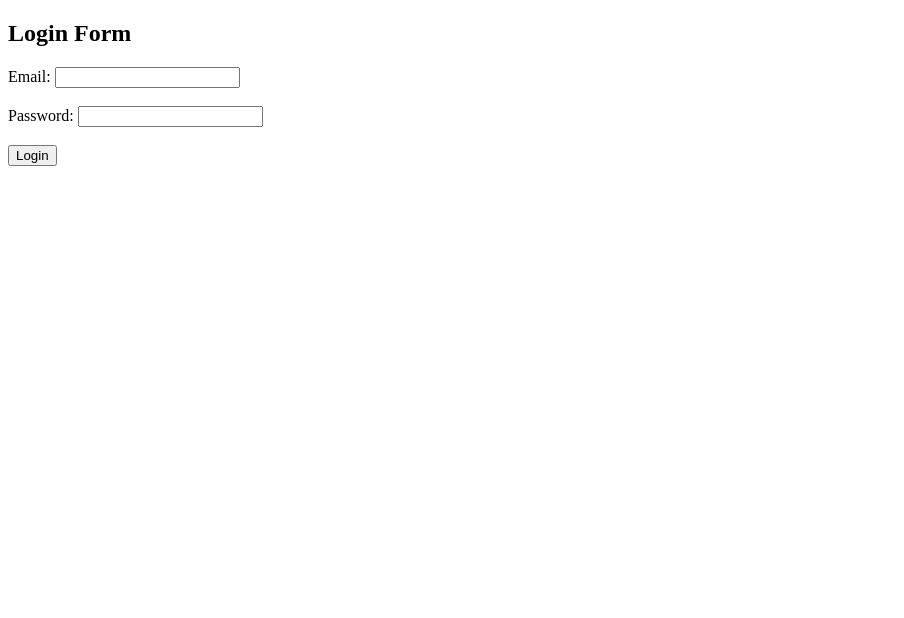
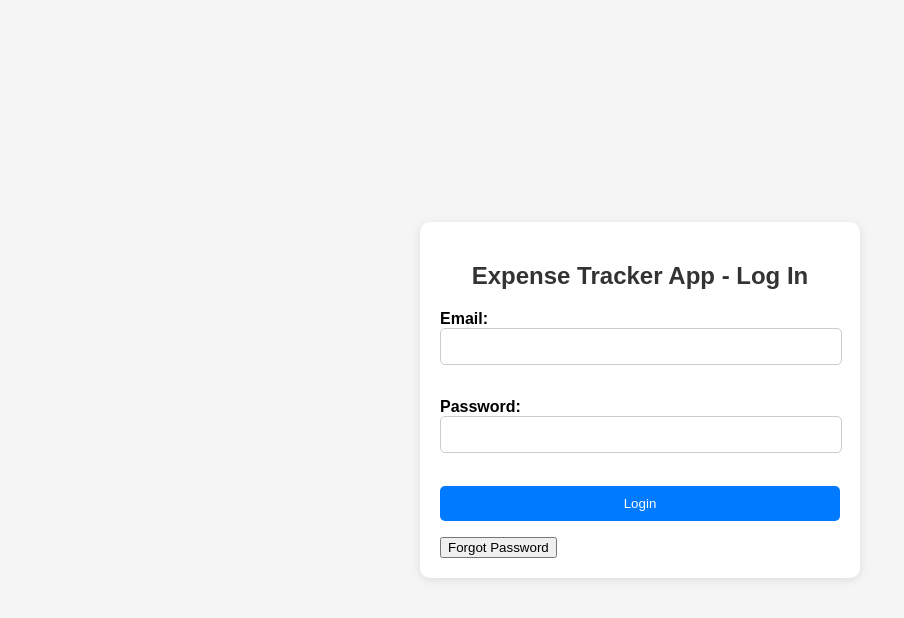
Before and after one commit to pushkartiwari30/Expense-Tracker---Node.js-Project, a website: page login.html in a window 1280 px wide. Shown: the whole page, without its empty margins (0-904 px from the left). Drawn offline with nearby package versions, Linux system fonts and the light colour scheme.

Commit message:
forgotpassword frontend | T14.1

```diff
--- a/app.js
+++ b/app.js
@@ -17,6 +17,7 @@ const expenseRoutes = require('./routes/expenseR');
 const incomeRoutes = require('./routes/incomeR');
 const purchaseRoutes = require('./routes/purchaseR');
 const premiumRoutes = require('./routes/premiumR');
+const forgotPasswordRoutes = require('./routes/passwordR');
 
 app.use(cors());
 app.use(bodyParser.json({ extended: false }));
@@ -27,6 +28,7 @@ app.use('/expense',expenseRoutes);
 app.use('/income',incomeRoutes);
 app.use('/purchase',purchaseRoutes);
 app.use('/premium', premiumRoutes);
+app.use('/password', forgotPasswordRoutes);
 
 //tables relationship
 User.hasMany(Expense);  // one to many
--- /dev/null
+++ b/controllers/passwordC.js
@@ -0,0 +1,5 @@
+exports.forgotPassword = (req,res)=>{
+console.log(req.body);
+console.log("contoller file running");
+res.status(200).json('OK');
+}
--- a/dom-login.js
+++ b/dom-login.js
@@ -1,6 +1,10 @@
 const email = document.getElementById('email');
 const password = document.getElementById('password');
 const errorElement = document.getElementById("error-message");
+const forgotPasswordButton = document.getElementById("forgot-password");
+const forgotPasswordFormDiv = document.getElementById("forgot-password-div");
+
+
 
 loginForm.addEventListener('submit', (event) => {
     event.preventDefault();
@@ -15,13 +19,13 @@ loginForm.addEventListener('submit', (event) => {
         .then((res) => {
             console.log(res.data.message);
             console.log(res.data.token);
-            localStorage.setItem('token', res.data.token )
+            localStorage.setItem('token', res.data.token)
             alert(res.data.message);
 
             loginForm.reset();
 
             // Redircting to Add Expense Page
-            if(res.data.message =='Logged in Sucessfully'){
+            if (res.data.message == 'Logged in Sucessfully') {
                 window.location.href = 'expense.html';
             }
 
@@ -34,3 +38,26 @@ loginForm.addEventListener('submit', (event) => {
         })
 
 })
+
+forgotPasswordButton.addEventListener('click', () => {
+    if (forgotPasswordFormDiv.style.display === "none") {
+        forgotPasswordFormDiv.style.display = "block";
+        const forgotPasswordForm = document.getElementById("forgot-password-form");
+        forgotPasswordForm.addEventListener('submit', (e) => {
+            e.preventDefault();
+            forgotPasswordEmail = document.getElementById("forgot-password-email");
+            const userEmail = { email: forgotPasswordEmail.value };
+            console.log(userEmail);
+            axios.post("http://localhost:3000/password/forgotpassword", userEmail)
+                .then(res => {
+                    console.log("req sent");
+                    console.log(res);
+                })
+                .catch(err => {
+                    console.log(err)
+                })
+        });
+    } else {
+        forgotPasswordFormDiv.style.display = "none";
+    }
+});
--- a/login.html
+++ b/login.html
@@ -1,12 +1,16 @@
 <!DOCTYPE html>
 <html lang="en">
+
 <head>
   <meta charset="UTF-8">
   <meta name="viewport" content="width=device-width, initial-scale=1.0">
-    <title>Login Form</title>
+  <title>Expense Tracker App - Log In</title>
+  <link rel="stylesheet" type="text/css" href="style\login.css">
 </head>
+
 <body>
-    <h2>Login Form</h2>
+  <div class="login-container">
+    <h2>Expense Tracker App - Log In</h2>
     <form action="user/login" method="POST" id="loginForm">
       <label for="email">Email:</label>
       <input type="email" id="email" name="email" required><br><br>
@@ -17,7 +21,18 @@
       <input type="submit" value="Login">
     </form>
     <p id="error-message"></p>
+
+    <button id="forgot-password">Forgot Password</button>
+    <div id="forgot-password-div" style="display: none;">
+      <h3>Forgot Password Form</h3>
+      <form id="forgot-password-form">
+        <input type="email" id="forgot-password-email" placeholder="Enter your email">
+        <input type="submit" value="Submit">
+      </form>
+    </div>
+  </div>
 </body>
 <script src="https://cdnjs.cloudflare.com/ajax/libs/axios/1.4.0/axios.min.js"></script>
 <script src="dom-login.js"></script>
+
 </html>
--- /dev/null
+++ b/style/login.css
@@ -0,0 +1,61 @@
+body {
+    font-family: Arial, sans-serif;
+    background-color: #f5f5f5;
+    margin: 0;
+    display: flex;
+    justify-content: center;
+    align-items: center;
+    min-height: 100vh;
+  }
+.login-container {
+    background-color: #fff;
+    border-radius: 10px;
+    box-shadow: 0px 2px 10px rgba(0, 0, 0, 0.1);
+    padding: 20px;
+    width: 400px;
+}
+  h2 {
+    text-align: center;
+    margin-bottom: 20px;
+    color: #333;
+  }
+
+  label {
+    font-weight: bold;
+  }
+
+  input[type="email"],
+  input[type="password"] {
+    width: 95%;
+    padding: 10px;
+    margin-bottom: 15px;
+    border: 1px solid #ccc;
+    border-radius: 5px;
+    margin-right: 20px;
+    align-content: center;
+  }
+
+  input[type="email"]:focus,
+  input[type="password"]:focus {
+    border-color: #007bff;
+  }
+
+  input[type="submit"] {
+    width: 100%;
+    background-color: #007bff;
+    color: #fff;
+    padding: 10px;
+    border: none;
+    border-radius: 5px;
+    cursor: pointer;
+    transition: background-color 0.3s;
+  }
+
+  input[type="submit"]:hover {
+    background-color: #0056b3;
+  }
+
+  #error-message {
+    color: red;
+    font-weight: bold;
+  }
--- /dev/null
+++ b/style/signup.css
@@ -0,0 +1,53 @@
+body {
+    font-family: Arial, sans-serif;
+    background-color: #f5f5f5;
+    margin: 0;
+    display: flex;
+    justify-content: center;
+    align-items: center;
+    min-height: 100vh;
+}
+.signup-container {
+    background-color: #fff;
+    border-radius: 10px;
+    box-shadow: 0px 2px 10px rgba(0, 0, 0, 0.1);
+    padding: 20px;
+    width: 400px;
+}
+h2 {
+    text-align: center;
+    margin-bottom: 20px;
+    color: #333;
+}
+label {
+    font-weight: bold;
+}
+input[type="text"],
+input[type="email"],
+input[type="password"] {
+    width: 95%;
+    padding: 10px;
+    margin-bottom: 15px;
+    border: 1px solid #ccc;
+    border-radius: 5px;
+    margin-right: 20px;
+    align-content: center;
+}
+input[type="submit"] {
+    width: 100%;
+    background-color: #007bff;
+    color: #fff;
+    padding: 10px;
+    border: none;
+    border-radius: 5px;
+    cursor: pointer;
+    transition: background-color 0.3s;
+}
+input[type="submit"]:hover {
+    background-color: #0056b3;
+}
+#error-message {
+    text-align: center;
+    color: red;
+    margin-top: 10px;
+}
```
Also changed, not shown: routes/passwordR.js (added, +8 -0 lines), signup.html (+6 -3 lines). Lines whose indentation alone changed are shown as unchanged.
